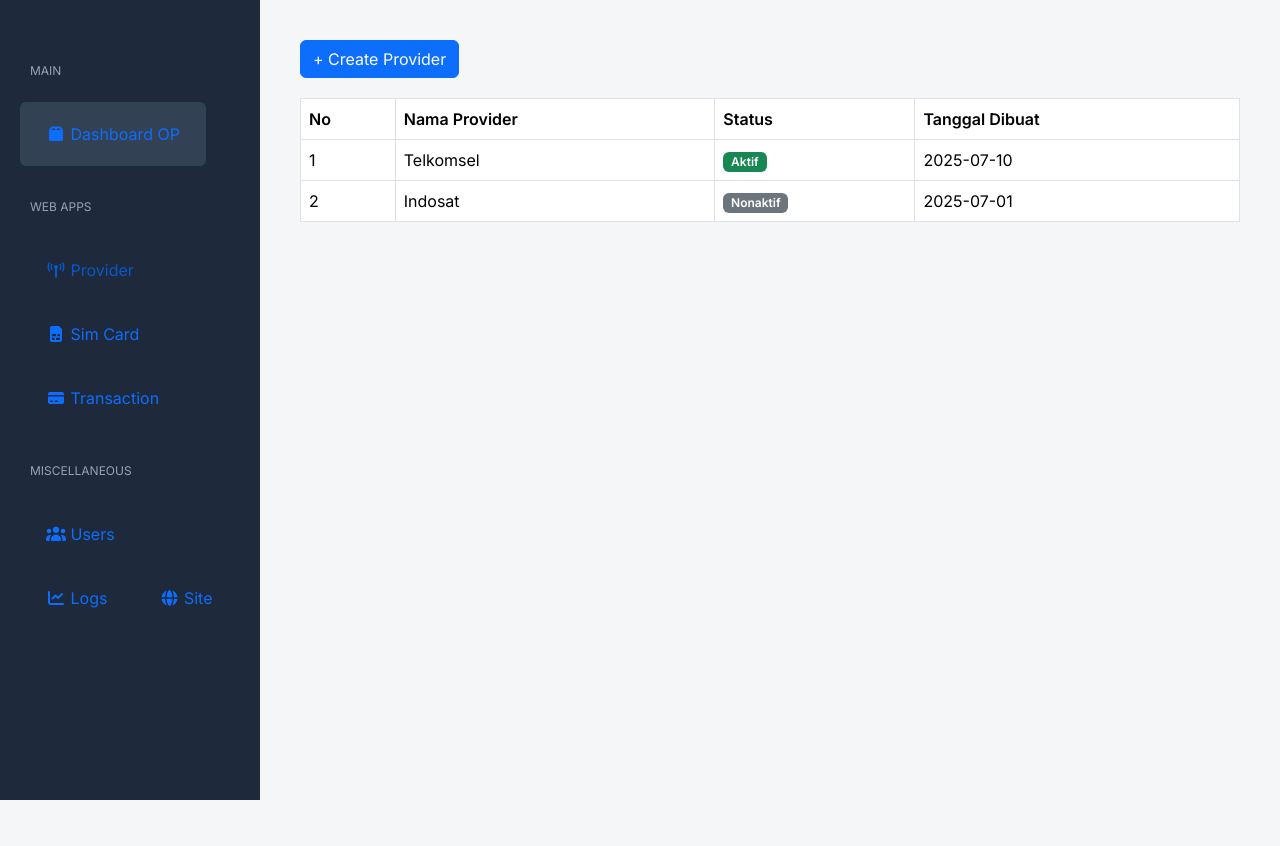
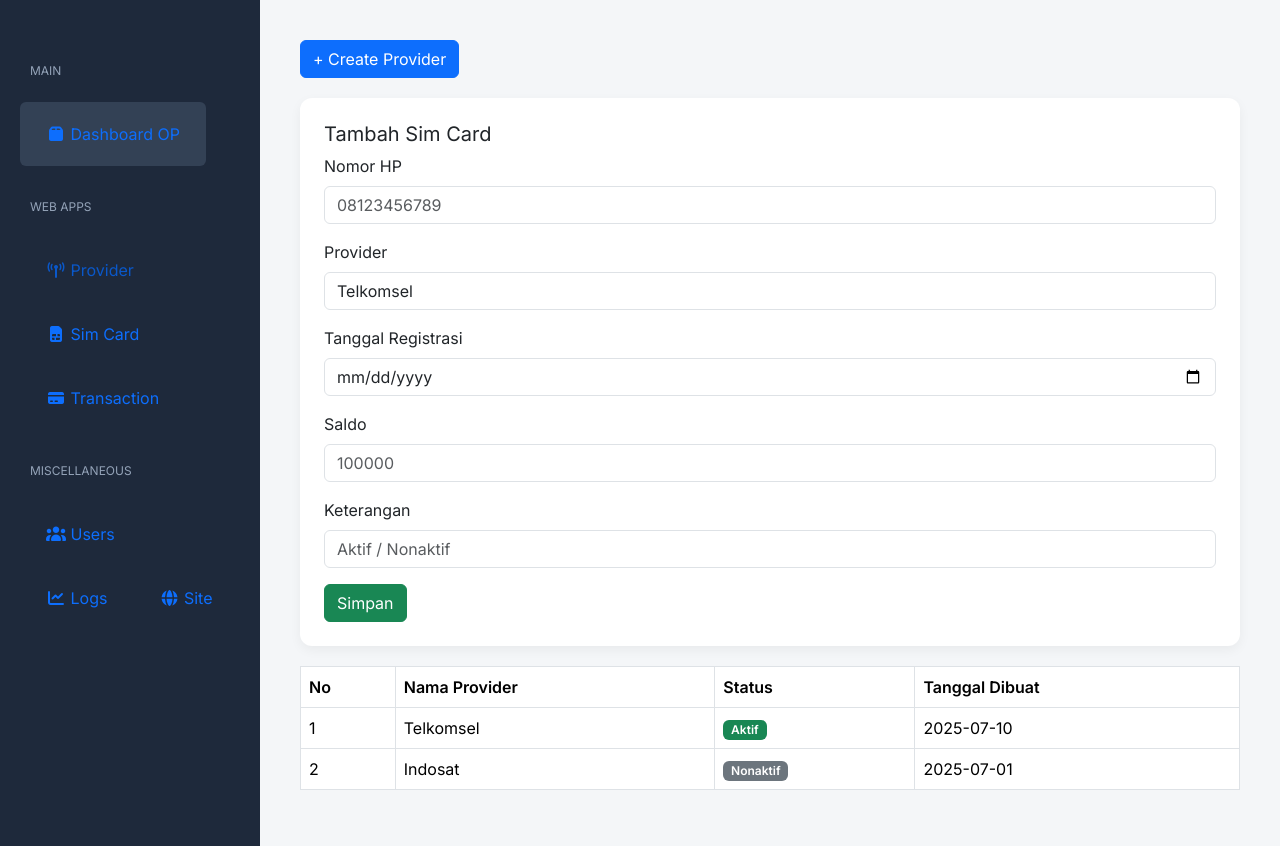
Before and after one commit to Wllyf1102/DataSimcard, a plain HTML site: page index.html in a window 1280 px wide. Both pictures are taken after a click on the link "Provider". Before the commit the page ends 800 px from the top, so only its background shows below. Drawn offline with nearby package versions, Linux system fonts and the light colour scheme.

Commit message:
Update index.html

```diff
--- a/index.html
+++ b/index.html
@@ -93,7 +93,7 @@
 
       <li class="nav-item nav-category">WEB APPS</li>
       <li class="nav-item">
-        <a href="#" class="nav-link" onclick="showProvider()">
+        <a href="#" class="nav-link" onclick="toggleProviderForm()">
           <i class="fas fa-broadcast-tower"></i> <span class="link-title">Provider</span>
         </a>
       </li>
@@ -130,17 +130,29 @@
     <div id="providerSection">
       <button class="btn btn-primary btn-create" onclick="toggleProviderForm()">+ Create Provider</button>
       <div id="formProvider" class="form-provider" style="display:none;">
-        <h5>Tambah Provider</h5>
+        <h5>Tambah Sim Card</h5>
         <div class="mb-3">
-          <label for="providerName" class="form-label">Nama Provider</label>
-          <input type="text" id="providerName" class="form-control" placeholder="Masukkan nama provider">
+          <label for="simNumber" class="form-label">Nomor HP</label>
+          <input type="text" id="simNumber" class="form-control" placeholder="08123456789">
         </div>
         <div class="mb-3">
-          <label for="status" class="form-label">Status</label>
-          <select id="status" class="form-control">
-            <option value="active">Aktif</option>
-            <option value="inactive">Nonaktif</option>
+          <label for="providerSelect" class="form-label">Provider</label>
+          <select id="providerSelect" class="form-control">
+            <option>Telkomsel</option>
+            <option>Indosat</option>
           </select>
+        </div>
+        <div class="mb-3">
+          <label for="registDate" class="form-label">Tanggal Registrasi</label>
+          <input type="date" id="registDate" class="form-control">
+        </div>
+        <div class="mb-3">
+          <label for="balance" class="form-label">Saldo</label>
+          <input type="number" id="balance" class="form-control" placeholder="100000">
+        </div>
+        <div class="mb-3">
+          <label for="description" class="form-label">Keterangan</label>
+          <input type="text" id="description" class="form-control" placeholder="Aktif / Nonaktif">
         </div>
         <button class="btn btn-success">Simpan</button>
       </div>
```
